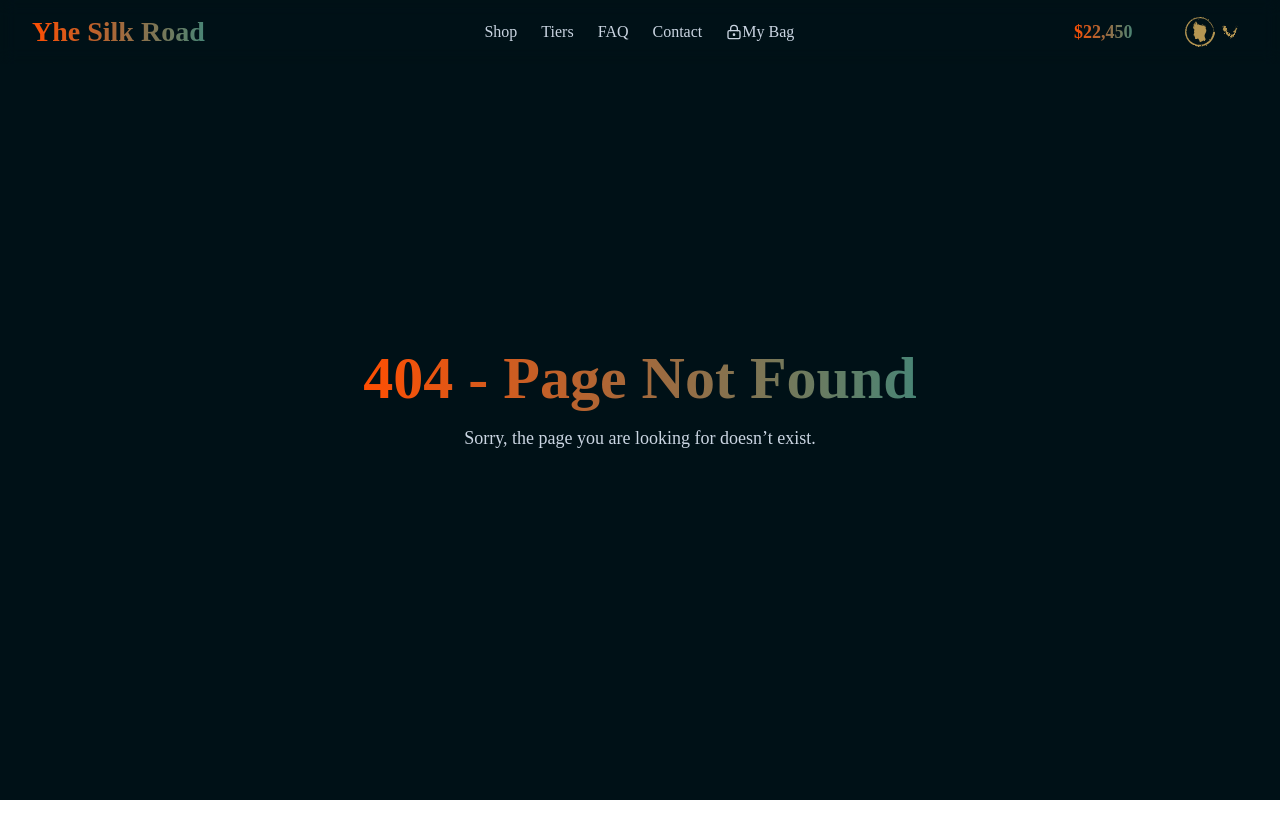
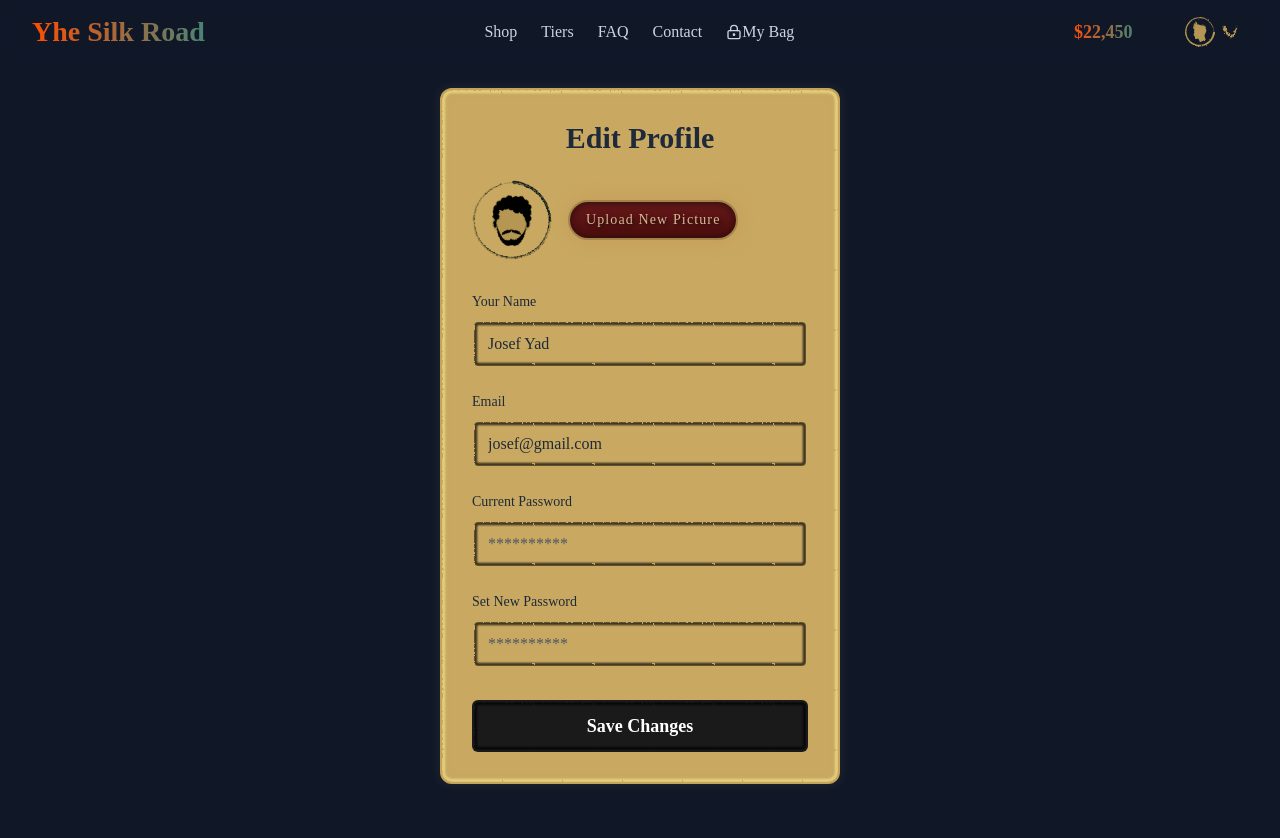
Before and after one commit to softvence-omega-future-stack/coOodi-frontend, a React (Vite) app: page /edit-profile in a window 1280 px wide. Before the commit this address had no page. Shown: the top 838 px of the page. Before the commit the page ends 800 px from the top, so only its background shows below. Built offline with nearby package versions, Linux system fonts and the light colour scheme; a web font is replaced by a local one.

Commit message:
add edit page , connect to account page

```diff
--- a/src/pages/Account.tsx
+++ b/src/pages/Account.tsx
@@ -1,6 +1,7 @@
 import { useState, useEffect } from "react";
 import gsap from "gsap";
 import { ScrollTrigger } from "gsap/ScrollTrigger";
+import { useNavigate } from "react-router-dom";
 import TierCard from "../components/Tiers/TierCard";
 import StatsCard from "../components/account/StatsCard";
 import AccountButton from "../components/button/AccountButton";
@@ -9,6 +10,7 @@ gsap.registerPlugin(ScrollTrigger);
 
 export default function AccountPage() {
   const [activeTab, setActiveTab] = useState("active");
+  const navigate = useNavigate();
 
   const userProfile = {
     name: "Josof Yad",
@@ -434,7 +436,7 @@ export default function AccountPage() {
                     Joined: {userProfile.joined}
                   </span>
                 </p>
-                <AccountButton text="EDIT PROFILE" className="mb-2" />
+                <AccountButton text="EDIT PROFILE" className="mb-2" onClick={() => navigate("/edit-profile")}/>
                 {/* <button className="chalk-button">
                   <span>EDIT PROFILE</span>
                 </button> */}
@@ -455,10 +457,7 @@ export default function AccountPage() {
                 <p className="text-sm mb-2">
                   <span className="text-amber-500">Token Wallet Balance</span>
                 </p>
-                <AccountButton text="DISCONNECT" className="mb-2" />
-                {/* <button className="chalk-button">
-                  <span>DISCONNECT</span>
-                </button> */}
+                <AccountButton text="CONNECT" className="mb-2" />
               </div>
             </div>
           </div>
--- /dev/null
+++ b/src/pages/EditProfile.tsx
@@ -0,0 +1,110 @@
+import { useState } from 'react';
+import AccountButton from '../components/button/AccountButton';
+
+export default function EditProfile() {
+  const [formData, setFormData] = useState({
+    name: 'Josef Yad',
+    email: 'josef@gmail.com',
+    currentPassword: '',
+    newPassword: ''
+  });
+
+  const handleChange = (e: React.ChangeEvent<HTMLInputElement>) => {
+    const { name, value } = e.target;
+    setFormData(prev => ({ ...prev, [name]: value }));
+  };
+
+  const handleSave = () => {
+    console.log('Save changes:', formData);
+  };
+
+  return (
+    <div className="min-h-screen bg-gray-900 flex items-center justify-center p-4 py-22">
+      <div className="chalk-container">
+        <div className="chalk-content">
+          {/* Title */}
+          <h1 className="text-center text-gray-800 text-3xl font-bold mb-6">Edit Profile</h1>
+
+          {/* Profile Avatar and Upload */}
+          <div className="flex items-center mb-8">
+            <img src="/edit/edit.png" alt="Profile Avatar" className="w-20 h-20 rounded-full mr-4" />
+            <AccountButton text="Upload New Picture" />
+          </div>
+
+          {/* Form fields */}
+          <div className="space-y-6">
+            {/* Your Name */}
+            <div>
+              <label className="block text-gray-800 text-sm font-medium mb-2">Your Name</label>
+              <div className="chalk-input">
+                <input
+                  type="text"
+                  name="name"
+                  value={formData.name}
+                  onChange={handleChange}
+                  className="w-full px-4 py-3 text-gray-800 placeholder-gray-600"
+                  placeholder=""
+                />
+              </div>
+            </div>
+
+            {/* Email */}
+            <div>
+              <label className="block text-gray-800 text-sm font-medium mb-2">Email</label>
+              <div className="chalk-input">
+                <input
+                  type="email"
+                  name="email"
+                  value={formData.email}
+                  onChange={handleChange}
+                  className="w-full px-4 py-3 text-gray-800 placeholder-gray-600"
+                  placeholder=""
+                />
+              </div>
+            </div>
+
+            {/* Current Password */}
+            <div>
+              <label className="block text-gray-800 text-sm font-medium mb-2">Current Password</label>
+              <div className="chalk-input">
+                <input
+                  type="password"
+                  name="currentPassword"
+                  value={formData.currentPassword}
+                  onChange={handleChange}
+                  className="w-full px-4 py-3 text-gray-800 placeholder-gray-600"
+                  placeholder="**********"
+                />
+              </div>
+            </div>
+
+            {/* Set New Password */}
+            <div>
+              <label className="block text-gray-800 text-sm font-medium mb-2">Set New Password</label>
+              <div className="chalk-input">
+                <input
+                  type="password"
+                  name="newPassword"
+                  value={formData.newPassword}
+                  onChange={handleChange}
+                  className="w-full px-4 py-3 text-gray-800 placeholder-gray-600"
+                  placeholder="**********"
+                />
+              </div>
+            </div>
+
+            {/* Save Changes button */}
+            <div className="chalk-button mt-8">
+              <button
+                onClick={handleSave}
+                className="w-full text-white py-3 font-semibold text-lg"
+              >
+                Save Changes
+              </button>
+            </div>
+          </div>
+        </div>
+      </div>
+    </div>
+  );
+}
--- a/src/pages/Login.tsx
+++ b/src/pages/Login.tsx
@@ -23,7 +23,6 @@ export default function LoginPage() {
           <div className="flex justify-center mb-6">
             <img src="/login.svg" alt="Eye Icon" className="w-20 h-20" />
           </div>
-
           {/* Title */}
           <h1 className="text-center text-gray-800 text-3xl font-semibold mb-8">Login</h1>
 
--- a/src/pages/MyAccount.tsx
+++ /dev/null
@@ -1,12 +0,0 @@
-function MyAccount() {
-    return (
-        <div className="min-h-screen bg-[#001117] pt-24 pb-12 px-4">
-      <h1 className="text-6xl font-bold text-center mb-8">
-        <span className="gradient-text">My Account</span>
-      </h1>
-      <p className="text-center text-slate-400 text-xl">Coming soon...</p>
-    </div>
-    );
-}
-
-export default MyAccount;
--- a/src/routes/index.tsx
+++ b/src/routes/index.tsx
@@ -12,6 +12,7 @@ import SignUpPage from "../pages/Signup";
 import Checkbox from "../pages/Checkbox";
 import CustomCard from "../pages/CustomCard";
 import AccountPage from "../pages/Account";
+import EditProfile from "../pages/EditProfile";
 
 export const router = createBrowserRouter([
   {
@@ -28,6 +29,7 @@ export const router = createBrowserRouter([
       { path: "/checkout", element: <Checkbox /> },
       { path: "/custom", element: <CustomCard /> },
       { path: "/account", element: <AccountPage /> },
+      { path: "/edit-profile", element: <EditProfile /> },
       { path: "/*", element: <NotFound /> },
     ],
   },
```
Also changed, not shown: public/edit/edit.png (added).
